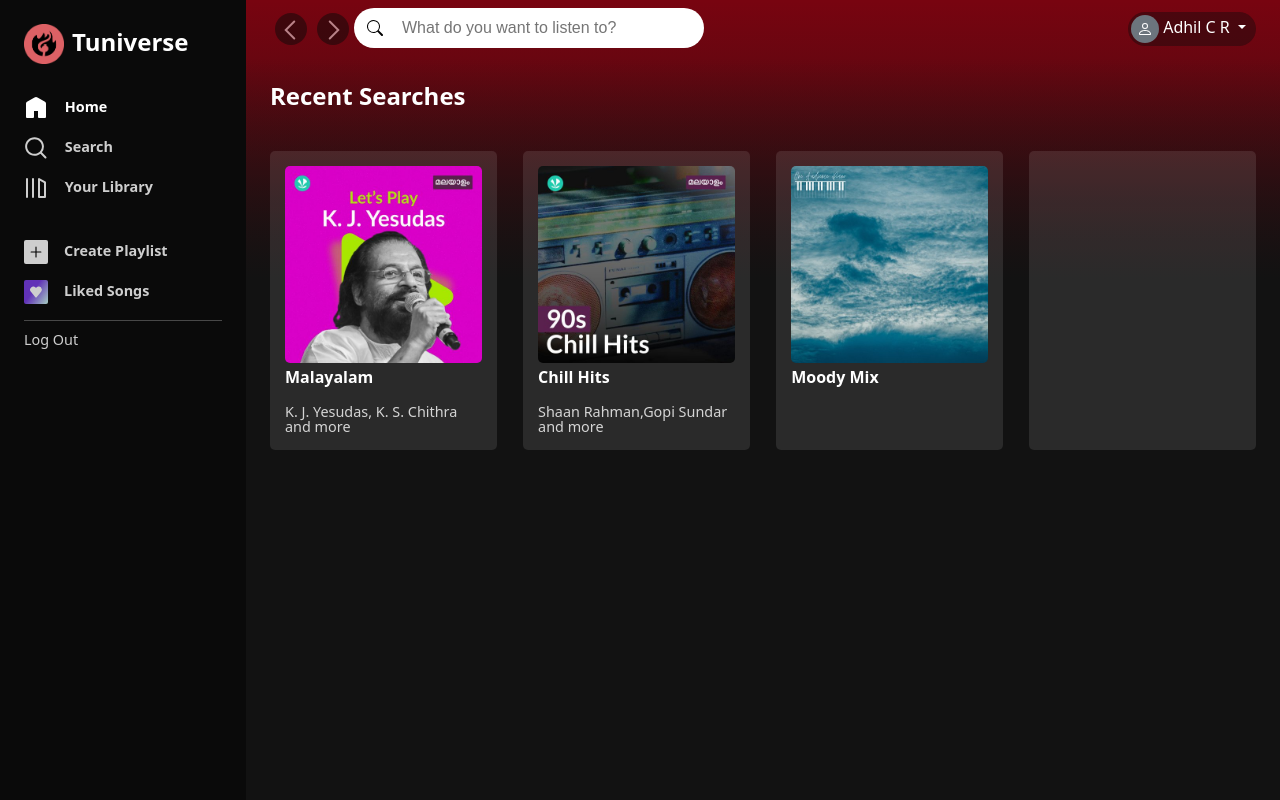
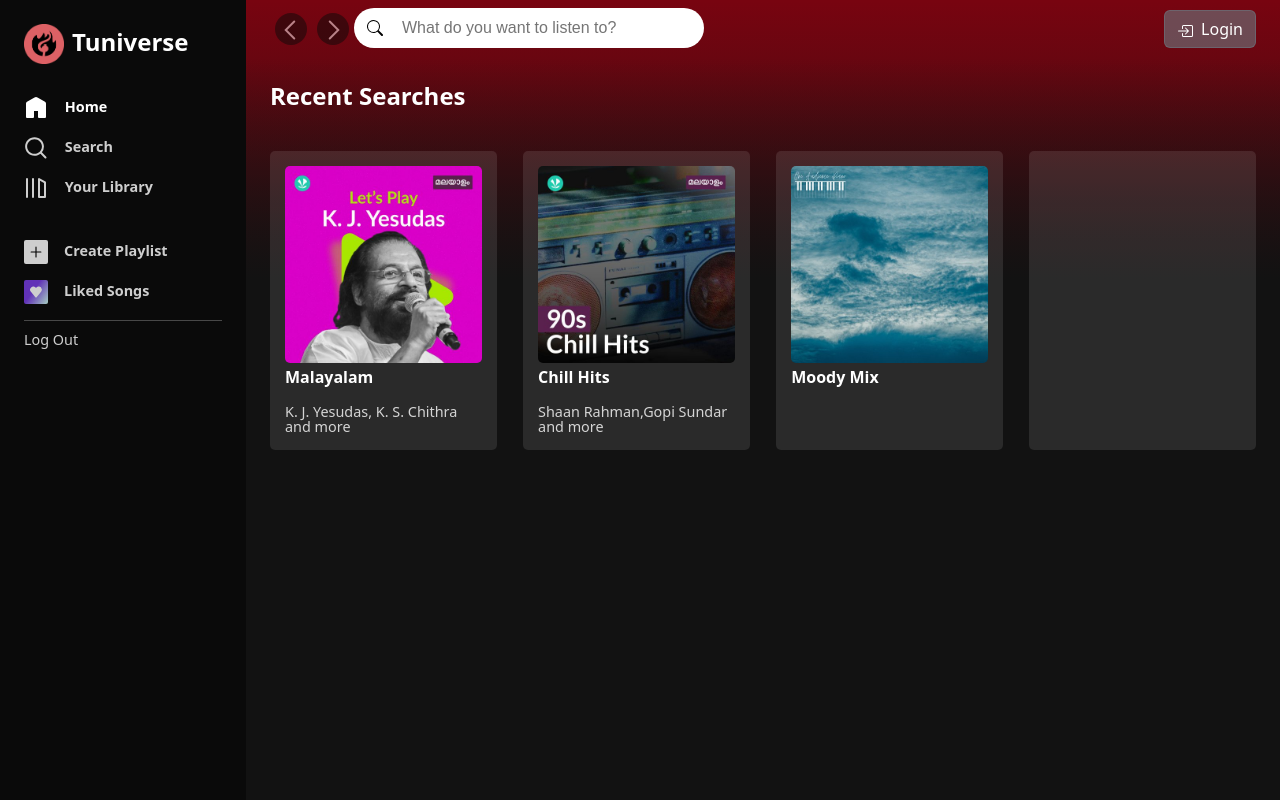
Before and after one commit to Adhil-cr/TUNIVERSE--Web-Player-Musice, a PHP site: page /search.html in a window 1280 px wide. Run offline with PHP 8.4, Linux system fonts and the light colour scheme; some libraries are stand-ins or nearby versions.

Commit message:
New login.php added

```diff
--- a/script.js
+++ b/script.js
@@ -58,18 +58,4 @@ document.addEventListener("DOMContentLoaded", function () {
       });
   }
 
-  document.addEventListener("DOMContentLoaded", () => {
-    const logoutBtn = document.getElementById("Logout");
-
-    if (logoutBtn) {
-        logoutBtn.addEventListener("click", (event) => {
-            event.preventDefault(); // Prevents default link behavior
-            alert("Logging out..."); // Placeholder for logout logic
-
-            // Redirect to login page (you can replace this with actual logout logic)
-            window.location.href = "login.html";
-        });
-    }
 });
-
-});
--- a/search.css
+++ b/search.css
@@ -192,6 +192,23 @@ body,
     background-color: #0a0a0a;
     padding: 2px 11px;
   }
+
+  .btn-primary {
+    --bs-btn-color: #fff;
+    --bs-btn-bg: #6d727aa3;
+    --bs-btn-border-color: #6d727aa3;
+    --bs-btn-hover-color: #fff;
+    --bs-btn-hover-bg: rgb(137, 132, 132);
+    --bs-btn-hover-border-color: #6d727aa3;
+    --bs-btn-focus-shadow-rgb: 49, 132, 253;
+    --bs-btn-active-color: #fff;
+    --bs-btn-active-bg: #6d727aa3;
+    --bs-btn-active-border-color: #6d727aa3;
+    --bs-btn-active-shadow: inset 0 3px 5px rgba(0, 0, 0, 0.125);
+    --bs-btn-disabled-color: #fff;
+    --bs-btn-disabled-bg: #6d727aa3;
+    --bs-btn-disabled-border-color: #6d727aa3;
+}
   #principal #feed #topNav #btnTopNav #user_bttn button {
     background-color: rgba(10, 10, 10, 0.4);
     border: none;
--- a/search.html
+++ b/search.html
@@ -134,22 +134,31 @@
           <div id="btnTopNav" class="d-flex">
 
             <!-- Start of user profile -->
-            <div class="dropdown ms-3" id="user_bttn">
-              <button class="btn btn-secondary dropdown-toggle" type="button" id="dropdownMenuButton1"
-                data-bs-toggle="dropdown" aria-expanded="false">
-                <div class="imgUsuario bg-secondary">
-                  <svg xmlns="http://www.w3.org/2000/svg" width="16" height="16" fill="currentColor"
-                    viewBox="0 0 16 16">
-                    <path
-                      d="M8 8a3 3 0 1 0 0-6 3 3 0 0 0 0 6zm2-3a2 2 0 1 1-4 0 2 2 0 0 1 4 0zm4 8c0 1-1 1-1 1H3s-1 0-1-1 1-4 6-4 6 3 6 4zm-1-.004c-.001-.246-.154-.986-.832-1.664C11.516 10.68 10.289 10 8 10c-2.29 0-3.516.68-4.168 1.332-.678.678-.83 1.418-.832 1.664h10z" />
+
+            <div id="login-button" class="dropdown ms-3">
+                <a href="login.html" class="btn btn-primary">
+                  <svg xmlns="http://www.w3.org/2000/svg" width="16" height="16" fill="currentColor" class="bi bi-box-arrow-in-right me-1" viewBox="0 0 16 16">
+                    <path fill-rule="evenodd" d="M6 3.5a.5.5 0 0 1 .5-.5h8a.5.5 0 0 1 .5.5v9a.5.5 0 0 1-.5.5h-8a.5.5 0 0 1-.5-.5v-2a.5.5 0 0 0-1 0v2A1.5 1.5 0 0 0 6.5 14h8a1.5 1.5 0 0 0 1.5-1.5v-9A1.5 1.5 0 0 0 14.5 2h-8A1.5 1.5 0 0 0 5 3.5v2a.5.5 0 0 0 1 0v-2z"/>
+                    <path fill-rule="evenodd" d="M11.854 8.354a.5.5 0 0 0 0-.708l-3-3a.5.5 0 1 0-.708.708L10.293 7.5H1.5a.5.5 0 0 0 0 1h8.793l-2.147 2.146a.5.5 0 0 0 .708.708l3-3z"/>
                   </svg>
-                </div>
-                Adhil C R
-              </button>
-              <div class="dropdownMenuButton1-dropContent">
-                <a href="login.html">Log Out</a>
+                  Login
+                </a>
               </div>
-            </div>
+
+              <div id="user-dropdown" class="dropdown ms-3" style="display: none;">
+                <button class="btn btn-secondary dropdown-toggle" type="button" id="dropdownMenuButton1"
+                  data-bs-toggle="dropdown" aria-expanded="false">
+                  <div class="imgUsuario bg-secondary">
+                    <svg xmlns="http://www.w3.org/2000/svg" width="16" height="16" fill="currentColor" viewBox="0 0 16 16">
+                      <path d="M8 8a3 3 0 1 0 0-6 3 3 0 0 0 0 6zm2-3a2 2 0 1 1-4 0 2 2 0 0 1 4 0zm4 8c0 1-1 1-1 1H3s-1 0-1-1 1-4 6-4 6 3 6 4zm-1-.004c-.001-.246-.154-.986-.832-1.664C11.516 10.68 10.289 10 8 10c-2.29 0-3.516.68-4.168 1.332-.678.678-.83 1.418-.832 1.664h10z" />
+                    </svg>
+                  </div>
+                  <span id="username">Adhil C R</span>
+                </button>
+                <ul class="dropdown-menu" aria-labelledby="dropdownMenuButton1">
+                  <li><a class="dropdown-item" id="Logout" href="#">Logout</a></li>
+                </ul>
+              </div>
           </div>
         </nav>
 
```
Also changed, not shown: index.html (+17 -2 lines), login.html (+9 -8 lines), login.php (added, +14 -0 lines).
